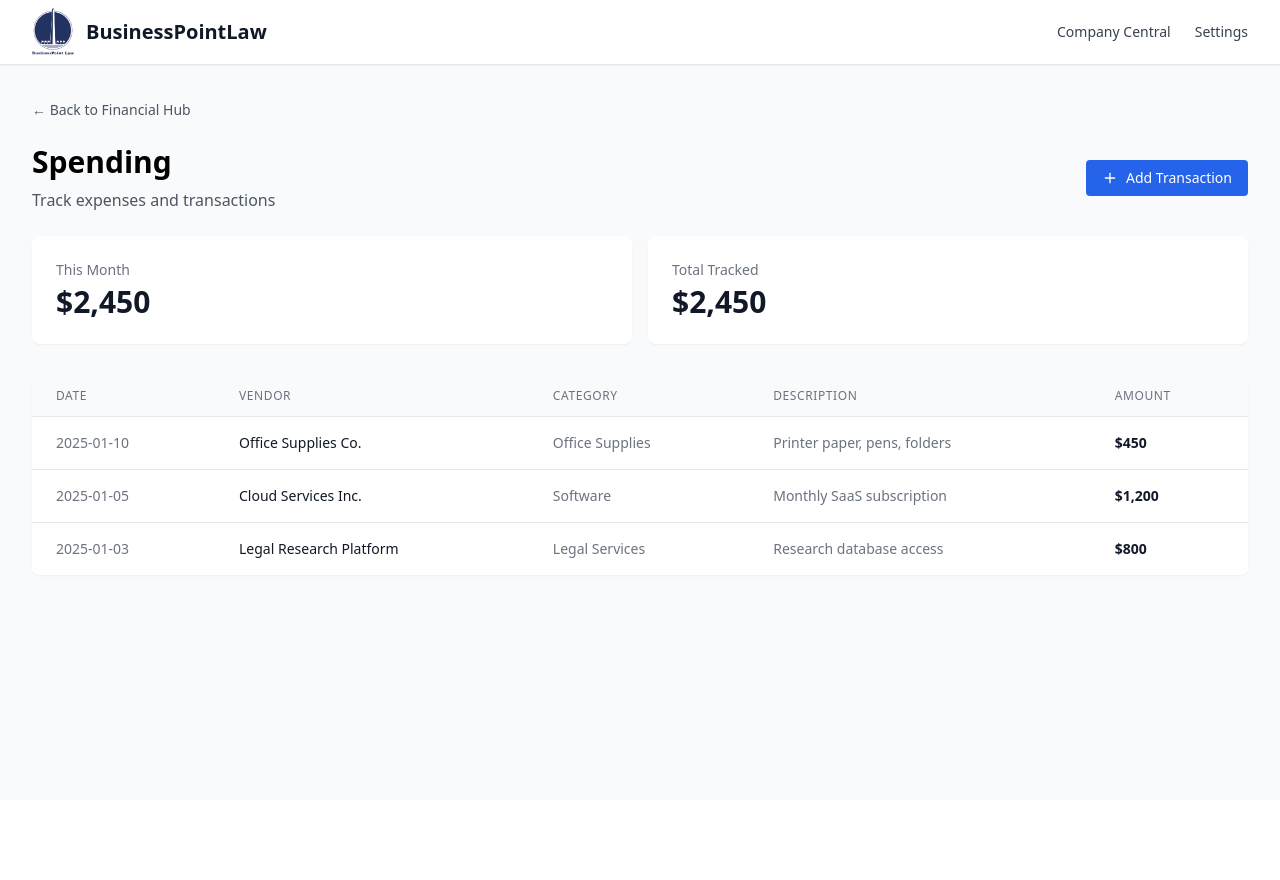
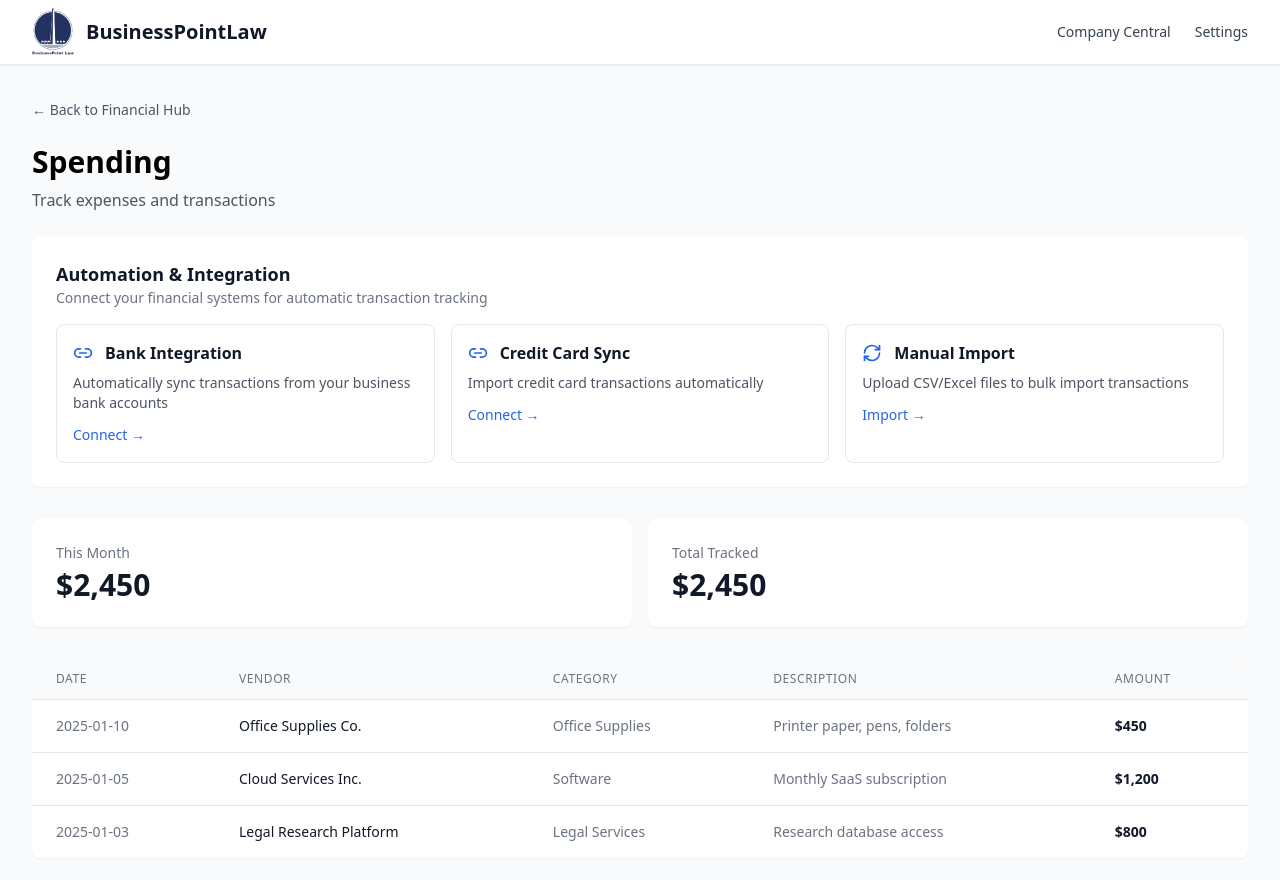
Before and after one commit to Ignite-Strategies/IgniteLegal-frontend, a React (Vite) app: page /financial/spends in a window 1280 px wide. Shown: the top 880 px of the page. Before the commit the page ends 800 px from the top, so only its background shows below. Built offline with nearby package versions, Linux system fonts and the light colour scheme.

Commit message:
Replace Add Transaction with automation/integration tools on Spending page

```diff
--- a/src/pages/FinancialSpends.jsx
+++ b/src/pages/FinancialSpends.jsx
@@ -1,5 +1,5 @@
-import { Link, useNavigate } from 'react-router-dom';
-import { Plus, Wallet } from 'lucide-react';
+import { Link } from 'react-router-dom';
+import { Wallet, Link2, RefreshCw } from 'lucide-react';
 
 // Mock spending data
 const transactions = [
@@ -30,8 +30,6 @@ const transactions = [
 ];
 
 const FinancialSpends = () => {
-  const navigate = useNavigate();
-
   const totalSpent = transactions.reduce((sum, t) => sum + t.amount, 0);
   const thisMonthSpent = transactions
     .filter(t => t.date.startsWith('2025-01'))
@@ -46,18 +44,51 @@ const FinancialSpends = () => {
         ← Back to Financial Hub
       </Link>
 
-      <div className="flex justify-between items-center mb-6">
-        <div>
-          <h1 className="text-3xl font-bold mb-2">Spending</h1>
-          <p className="text-gray-600">Track expenses and transactions</p>
+      <div className="mb-6">
+        <h1 className="text-3xl font-bold mb-2">Spending</h1>
+        <p className="text-gray-600">Track expenses and transactions</p>
+      </div>
+
+      {/* Automation Tools */}
+      <div className="bg-white rounded-lg shadow-sm p-6 mb-8">
+        <div className="flex items-center justify-between mb-4">
+          <div>
+            <h2 className="text-lg font-semibold text-gray-900">Automation & Integration</h2>
+            <p className="text-sm text-gray-500">Connect your financial systems for automatic transaction tracking</p>
+          </div>
         </div>
-        <button
-          onClick={() => navigate('/financial/spends/create')}
-          className="bg-blue-600 hover:bg-blue-700 text-white px-4 py-2 rounded text-sm font-medium flex items-center gap-2"
-        >
-          <Plus className="h-4 w-4" />
-          Add Transaction
-        </button>
+        <div className="grid grid-cols-1 md:grid-cols-3 gap-4">
+          <div className="border border-gray-200 rounded-lg p-4 hover:border-blue-300 transition">
+            <div className="flex items-center gap-3 mb-2">
+              <Link2 className="h-5 w-5 text-blue-600" />
+              <h3 className="font-semibold text-gray-900">Bank Integration</h3>
+            </div>
+            <p className="text-sm text-gray-600">Automatically sync transactions from your business bank accounts</p>
+            <button className="mt-3 text-sm text-blue-600 hover:text-blue-700 font-medium">
+              Connect →
+            </button>
+          </div>
+          <div className="border border-gray-200 rounded-lg p-4 hover:border-blue-300 transition">
+            <div className="flex items-center gap-3 mb-2">
+              <Link2 className="h-5 w-5 text-blue-600" />
+              <h3 className="font-semibold text-gray-900">Credit Card Sync</h3>
+            </div>
+            <p className="text-sm text-gray-600">Import credit card transactions automatically</p>
+            <button className="mt-3 text-sm text-blue-600 hover:text-blue-700 font-medium">
+              Connect →
+            </button>
+          </div>
+          <div className="border border-gray-200 rounded-lg p-4 hover:border-blue-300 transition">
+            <div className="flex items-center gap-3 mb-2">
+              <RefreshCw className="h-5 w-5 text-blue-600" />
+              <h3 className="font-semibold text-gray-900">Manual Import</h3>
+            </div>
+            <p className="text-sm text-gray-600">Upload CSV/Excel files to bulk import transactions</p>
+            <button className="mt-3 text-sm text-blue-600 hover:text-blue-700 font-medium">
+              Import →
+            </button>
+          </div>
+        </div>
       </div>
 
       {/* Summary Cards */}
```
